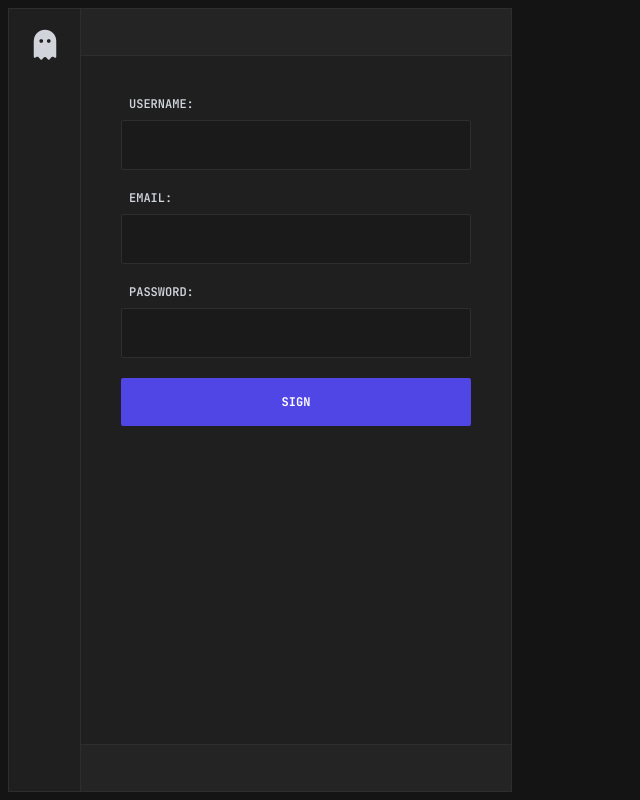
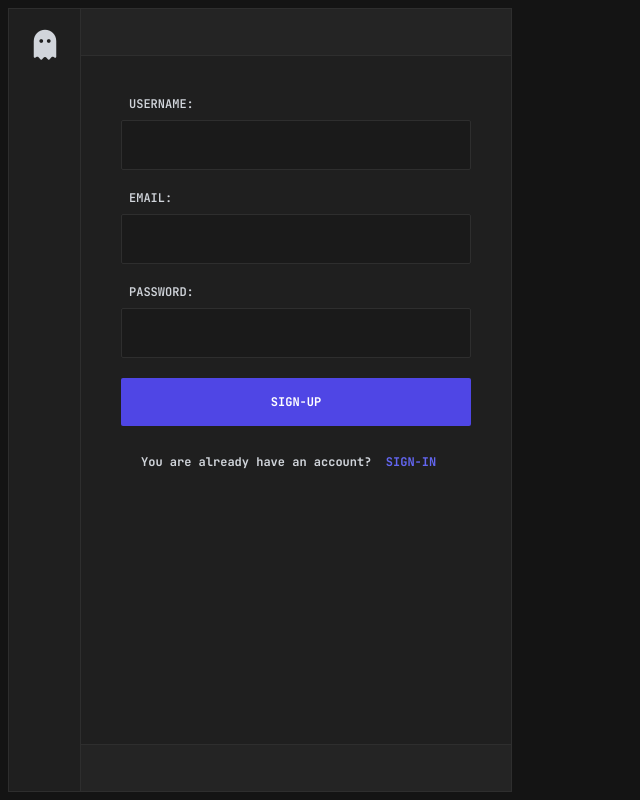
Before and after one commit to jefeez/umbrella, a React (Vite) app: page /sign-up in a window 1280 px wide. Shown: the whole page, without its empty margins (0-640 px from the left). Built offline with nearby package versions, Linux system fonts and the light colour scheme.

Commit message:
.links for sign-up and sign-in

```diff
--- a/src/components/Submit.tsx
+++ b/src/components/Submit.tsx
@@ -1,10 +1,12 @@
-export default function Submit() {
+import { ReactNode } from 'react';
+
+export default function Submit({ children }: { children: ReactNode }) {
   return (
     <div className="w-full">
       <button
         type="submit"
         className="w-full py-4 text-white font-bold text-xs rounded-sm bg-indigo-600 hover:bg-indigo-500">
-        SIGN
+        {children}
       </button>
     </div>
   );
--- a/src/pages/sign-in/form/index.tsx
+++ b/src/pages/sign-in/form/index.tsx
@@ -2,6 +2,7 @@ import { useForm } from 'react-hook-form';
 import { z } from 'zod';
 import { zodResolver } from '@hookform/resolvers/zod';
 
+import { Link } from 'react-router-dom';
 import Submit from '../../../components/Submit';
 import Input from './Input';
 
@@ -39,7 +40,15 @@ export default function Form() {
     <form className="form" onSubmit={handleSubmit(onSubmit)}>
       <Input errors={errors} type="email" label="email" register={register} />
       <Input errors={errors} type="password" label="password" register={register} />
-      <Submit />
+      <Submit>SIGN-IN</Submit>
+      <div className="w-full flex flex-col py-2">
+        <div className="w-full text-xs font-bold pl-5">
+          Don&apos;t have an account yet?&nbsp;&nbsp;
+          <Link to="/sign-up" className="text-indigo-500 hover:text-indigo-400">
+            SIGN-UP
+          </Link>
+        </div>
+      </div>
     </form>
   );
 }
--- a/src/pages/sign-up/form/index.tsx
+++ b/src/pages/sign-up/form/index.tsx
@@ -2,6 +2,7 @@ import { useForm } from 'react-hook-form';
 import { z } from 'zod';
 import { zodResolver } from '@hookform/resolvers/zod';
 
+import { Link } from 'react-router-dom';
 import Submit from '../../../components/Submit';
 import Input from './Input';
 
@@ -47,7 +48,15 @@ export default function Form() {
       <Input errors={errors} type="username" label="username" register={register} />
       <Input errors={errors} type="email" label="email" register={register} />
       <Input errors={errors} type="password" label="password" register={register} />
-      <Submit />
+      <Submit>SIGN-UP</Submit>
+      <div className="w-full flex flex-col py-2">
+        <div className="w-full text-xs font-bold pl-5">
+          You are already have an account?&nbsp;&nbsp;
+          <Link to="/sign-in" className="text-indigo-500 hover:text-indigo-400">
+            SIGN-IN
+          </Link>
+        </div>
+      </div>
     </form>
   );
 }
```
